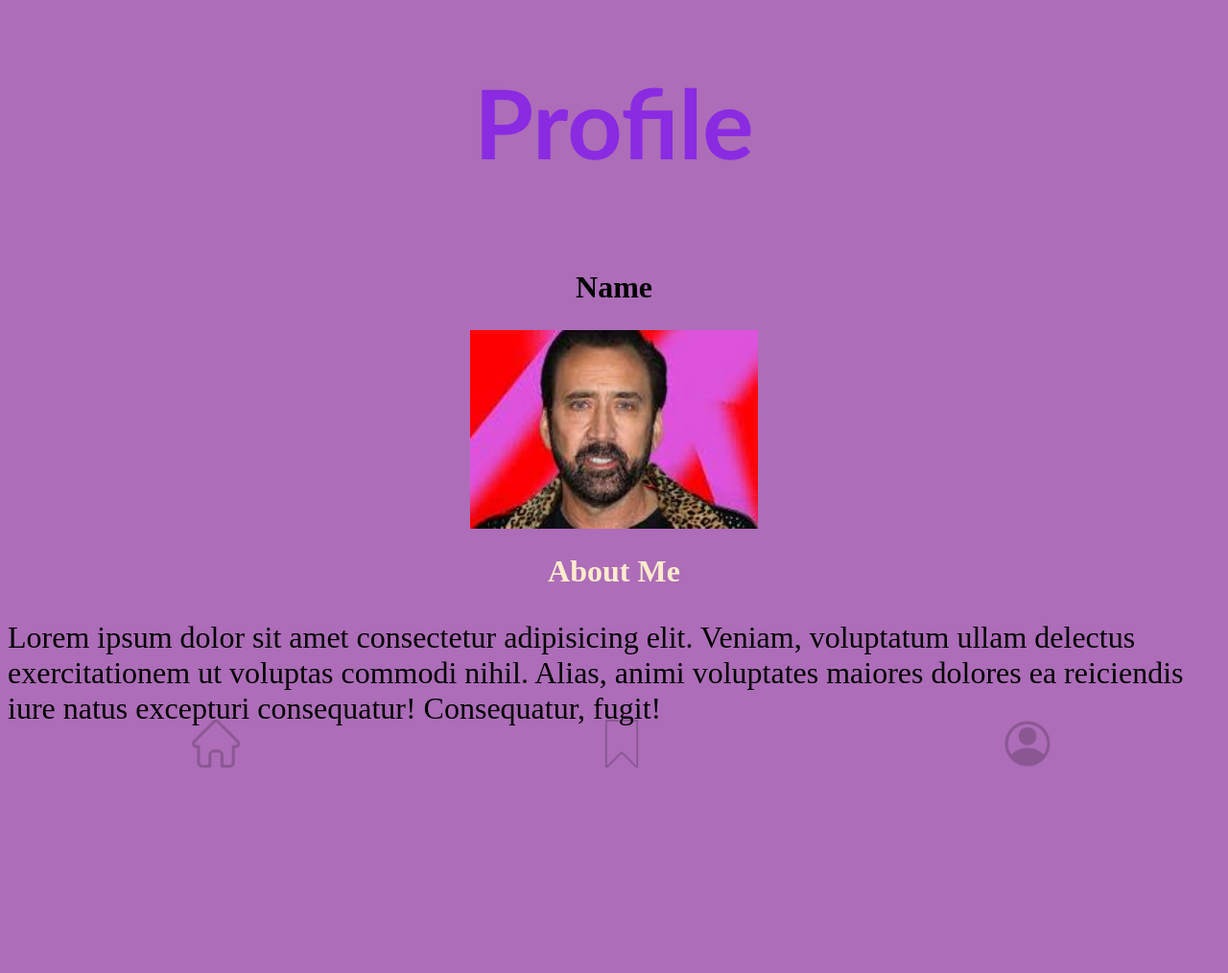
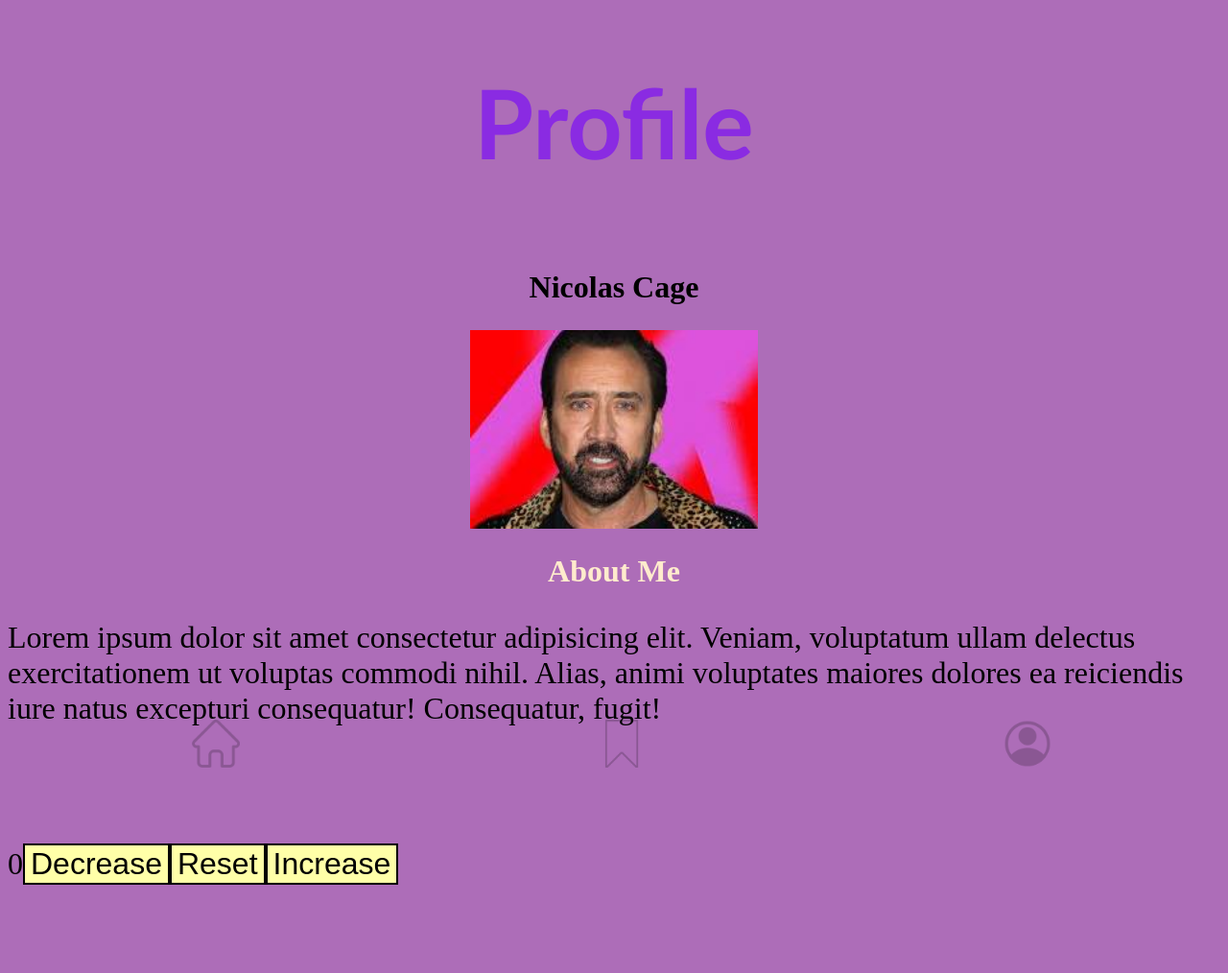
Before and after one commit to jenagansivakumar/first_project, a plain HTML site: page profile.html in a window 1280 px wide. Shown: the whole page at 96% size. Before the commit the page ends 800 px from the top, so only its background shows below. Drawn offline with Linux system fonts and the light colour scheme.

Commit message:
creating a counter on profile page

```diff
--- a/profile.html
+++ b/profile.html
@@ -11,7 +11,7 @@
     <header>
         <h1>Profile</h1>
         <section class="picture_name">
-            <h2>Name</h2>
+            <h2>Nicolas Cage</h2>
             <img src="images/Nic Cage.jpeg" width=" 300" alt="">
         </section>
 
@@ -19,8 +19,12 @@
             <h2 class="about_me"> About Me </h2>
             <p>Lorem ipsum dolor sit amet consectetur adipisicing elit. Veniam, voluptatum ullam delectus exercitationem ut voluptas commodi nihil. Alias, animi voluptates maiores dolores ea reiciendis iure natus excepturi consequatur! Consequatur, fugit!</p>
         </section>
-
-
+<section id="add_and_decrease">
+        <label id="countLabel"> 0</label> <br><br><br><br><br><br>
+       <button id="decreaseButton">Decrease</button>
+       <button id="resetButton">Reset</button>
+       <button id="increaseButton">Increase</button>
+      </section>
         <footer class="navbar">
             <a href="index.html" class="footer_link footer__link--active">
               <img src="assets/home.png" width="50" alt=""></a
--- a/styles.css
+++ b/styles.css
@@ -60,6 +60,12 @@ body {
   background-color: cornflowerblue;
   height: 300px;
 }
+.question__card:hover {
+  font-family: "Franklin Gothic Medium", "Arial Narrow", Arial, sans-serif;
+  font-size: 100px;
+  background-color: hotpink;
+  color: white;
+}
 
 h1 {
   color: blueviolet;
@@ -111,13 +117,6 @@ button:active {
   right: 0;
 }
 
-.question__card:hover {
-  font-family: "Franklin Gothic Medium", "Arial Narrow", Arial, sans-serif;
-  font-size: 100px;
-  background-color: hotpink;
-  color: white;
-}
-
 .about_me {
   display: flex;
   justify-content: center;
@@ -129,3 +128,9 @@ button:active {
   align-items: center;
   flex-direction: column;
 }
+
+#add_and_decrease {
+  display: flex;
+  align-items: center;
+  flex-direction: row;
+}
```
